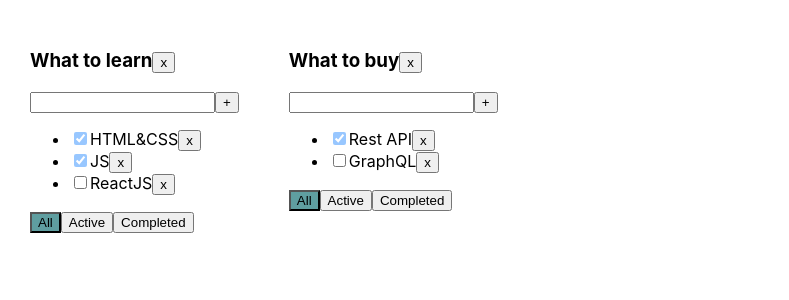
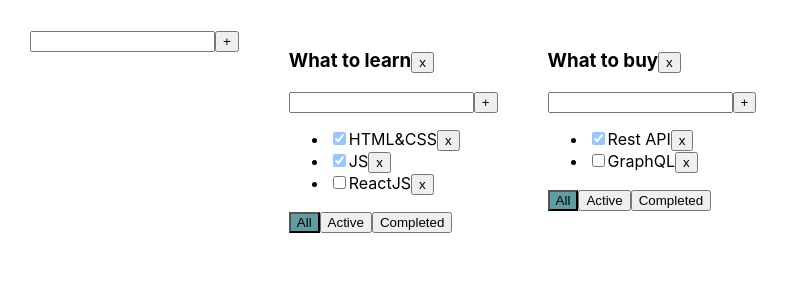
Before and after one commit to Roman4egs1994/todolists, a React (Create React App) app: page / in a window 1280 px wide. Shown: the top 300 px of the page, without its empty margins (0-789 px from the left). Built offline with nearby package versions, Linux system fonts and the light colour scheme.

Commit message:
Refactoring components

```diff
--- a/src/App.tsx
+++ b/src/App.tsx
@@ -2,6 +2,7 @@ import React, {useState} from 'react';
 import './App.css';
 import {TaskType, Todolist} from './Todolist';
 import {v1} from "uuid";
+import {AddItemForm} from "./components/AddItemForm/AddItemForm";
 
 export type FilteredTaskType = 'all' | 'active' | 'completed'
 
@@ -38,29 +39,49 @@ function App() {
             {id: v1(), title: 'GraphQL', isDone: false},
         ]
     })
+
+
+    /** ADD-TODOLIST*/
+    const addTodolistHandler = (title: string) => {
+        const newId = v1()
+        const newTodo: TodolistsType = {id: newId, title: title, filter: 'all'}
+        setTodolists([newTodo, ...todolists])
+        setTasks({...tasks,[newId]:[]})
+    }
+    /** CHANGE-TITLE-TODOLIST*/
+    const changeTodolistTitle = (todolistId:string,newTitle:string) => {
+        setTodolists(todolists.map((el)=> el.id === todolistId ? {...el,title: newTitle} : el))
+    }
     /** DELETE-TODOLIST*/
-    const deleteTodolist = (todolistsId:string) => {
+    const deleteTodolist = (todolistsId: string) => {
         setTodolists(todolists.filter((el) => el.id !== todolistsId))
         delete tasks[todolistsId]
     }
 
 
     /** ADD-TASK*/
-    const addTask = (todolistId:string,title: string) => {
+    const addTask = (todolistId: string, title: string) => {
 
         const newTask: TaskType = {id: v1(), title: title, isDone: false}
-        setTasks({...tasks,[todolistId]:[newTask,...tasks[todolistId]]})
+        setTasks({...tasks, [todolistId]: [newTask, ...tasks[todolistId]]})
     }
 
     /** DELETE-TASK*/
-    const removeTask = (todolistId:string,taskId: string) => {
-        setTasks({...tasks,[todolistId]: tasks[todolistId].filter((el) => el.id !== taskId)})
+    const removeTask = (todolistId: string, taskId: string) => {
+        setTasks({...tasks, [todolistId]: tasks[todolistId].filter((el) => el.id !== taskId)})
+    }
+    /** CHANGE TITLE TASK*/
+    const changeTaskTitle = (todolistId: string, taskId:string,newTitle:string) => {
+        setTasks({...tasks,[todolistId]:tasks[todolistId].map((el)=>el.id === taskId ? {...el,title:newTitle}: el)})
     }
 
     /** CHECKED IS-DONE TASK*/
-    const changeTaskStatus = (todolistId:string,taskId: string, newIsDone: boolean) => {
+    const changeTaskStatus = (todolistId: string, taskId: string, newIsDone: boolean) => {
         // setTasks(tasks.map((task) => task.id === taskId ? {...task, isDone: newIsDone} : task))
-        setTasks({...tasks,[todolistId]:tasks[todolistId].map((el)=> el.id === taskId ? {...el, isDone: newIsDone} : el)})
+        setTasks({
+            ...tasks,
+            [todolistId]: tasks[todolistId].map((el) => el.id === taskId ? {...el, isDone: newIsDone} : el)
+        })
     }
 
     /** FILTERED-TASK-START--------------------------------------------------------*/
@@ -70,7 +91,8 @@ function App() {
 
     return (
         <div className="App">
-            {todolists.map((el) => {
+            <AddItemForm callBack={addTodolistHandler}/>
+            {todolists?.map((el) => {
 
                 let filterTask = tasks[el.id] //all
                 if (el.filter === 'completed') {
@@ -92,7 +114,9 @@ function App() {
                         filter={el.filter}
                         addTask={addTask}
                         changeTaskStatus={changeTaskStatus}
-                        deleteTodolist = {deleteTodolist}
+                        deleteTodolist={deleteTodolist}
+                        changeTaskTitle = {changeTaskTitle}
+                        changeTodolistTitle = {changeTodolistTitle}
                     />
                 )
             })}
--- a/src/Todolist.tsx
+++ b/src/Todolist.tsx
@@ -2,6 +2,8 @@ import React, {ChangeEvent, KeyboardEvent, useState} from 'react';
 import {FilteredTaskType} from "./App";
 import {Button} from "./common/components/Button/Button";
 import style from './todolist.module.css'
+import {AddItemForm} from "./components/AddItemForm/AddItemForm";
+import {EditableSpan} from "./components/EditableSpan/EditableSpan";
 
 export type TaskType = {
     id: string
@@ -19,11 +21,12 @@ type PropsType = {
     addTask: (todolistId: string,title: string) => void
     changeTaskStatus: (todolistId: string,taskId: string, newIsDone: boolean) => void
     deleteTodolist:(todolistId:string) => void
+    changeTaskTitle: (todolistId: string, taskId:string,newTitle:string) => void
+    changeTodolistTitle: (todolistId:string,newTitle:string) => void
 }
 
 export function Todolist(props: PropsType) {
-    const [title, setTitle] = useState(``)
-    const [error, setError] = useState<null | string>('')
+
 
     const onclickFilteredTaskHandler = (todolistId:string,buttonName: FilteredTaskType) => {
         if (buttonName === 'completed') {
@@ -35,46 +38,27 @@ export function Todolist(props: PropsType) {
         }
     }
 
-    const onChangeInputTitleTaskHandler = (event: ChangeEvent<HTMLInputElement>) => {
-        setTitle(event.currentTarget.value)
-        setError('')
-    }
-
-    /** ADD-TASK*/
-    const onclickButtonAddTaskHandler = () => {
-        if (title.trim() !== '') {
-            props.addTask(props.todolistId,title.trim())
-            setTitle('')
-        } else {
-            setError('Enter text')
-        }
-    }
-
-    /** ADD-TASK FOR ENTER*/
-    const onDoubleClickAddTaskTitleHandler = (event: KeyboardEvent<HTMLInputElement>) => {
-        if (event.key === 'Enter') {
-            onclickButtonAddTaskHandler()
-        }
-    }
-
     /** DELETE-TODOLIST*/
     const onClickDeleteTodoHandler = () => {
         props.deleteTodolist(props.todolistId)
     }
 
+    /** ADD-TASK*/
+    const addTaskHandler = (title:string) => {
+        props.addTask(props.todolistId,title)
+    }
+
+    /** CHANGE-TITLE-TODOLIST*/
+    const onChangeTodolistTitleHandler = (newTitle:string) => {
+        props.changeTodolistTitle(props.todolistId,newTitle)
+    }
+
     return <div>
-        <h3>{props.title}
+        <h3>
+            <EditableSpan title={props.title} callBack={onChangeTodolistTitleHandler}/>
         <Button title={'x'} callBack={onClickDeleteTodoHandler}/>
         </h3>
-        <div>
-            <input
-                value={title}
-                onChange={onChangeInputTitleTaskHandler}
-                onKeyPress={onDoubleClickAddTaskTitleHandler}
-            />
-            <Button title={'+'} callBack={onclickButtonAddTaskHandler}/>
-            {error && <div className={style.error}>{error}</div>}
-        </div>
+        <AddItemForm callBack={addTaskHandler}/>
         <ul>
             {props.tasks.map((task) => {
 
@@ -89,6 +73,11 @@ export function Todolist(props: PropsType) {
                     props.changeTaskStatus(props.todolistId,task.id, eventTask)
                 }
 
+                const onClickEditTitleHandler = (newTitle:string) => {
+                    props.changeTaskTitle(props.todolistId,task.id,newTitle)
+                }
+
+
                 return (
                     <li key={task.id}>
                         <input
@@ -97,7 +86,8 @@ export function Todolist(props: PropsType) {
                             checked={task.isDone}
                             className={task.isDone ? style.isDoneTask : ""}
                         />
-                        <span>{task.title}</span>
+                        {/*<span>{task.title}</span>*/}
+                        <EditableSpan  title={task.title} callBack={onClickEditTitleHandler}/>
                         <Button title={'x'} callBack={onclickDeleteTaskHandler}/>
                     </li>
                 )
@@ -106,7 +96,7 @@ export function Todolist(props: PropsType) {
 
         </ul>
 
-        {/**{FILTERED-TASK}*/}
+
         <div>
             <Button
                 className={props.filter === 'all' ? style.filterButton : ''}
```
